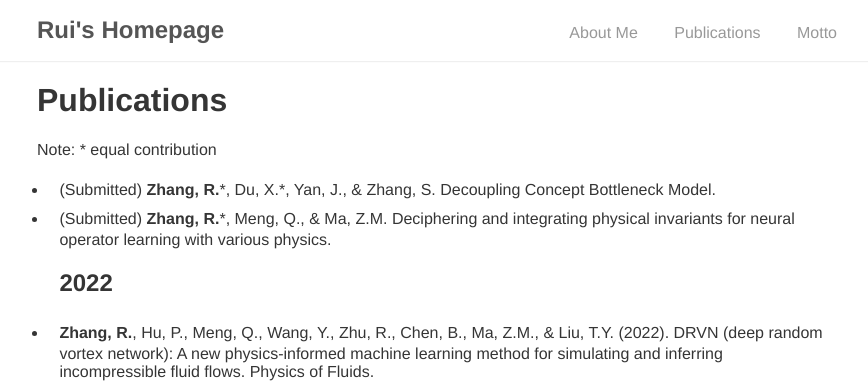
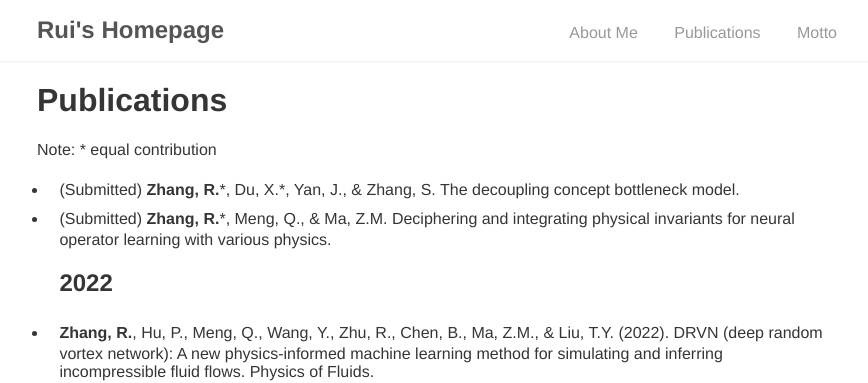
Before and after one commit to optray/optray.github.io, a Jekyll site: the page built from publication/index.md, in a window 1280 px wide. Shown: the top 383 px of the page, without its empty margins (203-1071 px from the left). Built offline with Jekyll 4.4.1, drawn with Linux system fonts in a browser that asks for light colours; our own code applies the rules of GitHub Pages for plain Markdown files.

Commit message:
Update index.md

```diff
--- a/publication/index.md
+++ b/publication/index.md
@@ -4,7 +4,7 @@ layout: base
 
 # Publications
 Note: * equal contribution
-+ (Submitted) **Zhang, R.**\*, Du, X.\*, Yan, J., & Zhang, S. Decoupling Concept Bottleneck Model.
++ (Submitted) **Zhang, R.**\*, Du, X.\*, Yan, J., & Zhang, S. The decoupling concept bottleneck model.
 + (Submitted) **Zhang, R.**\*, Meng, Q., & Ma, Z.M. Deciphering and integrating physical invariants for neural operator learning with various physics.
 ## 2022
 + **Zhang, R.**, Hu, P., Meng, Q., Wang, Y., Zhu, R., Chen, B., Ma, Z.M., & Liu, T.Y. (2022). DRVN (deep random vortex network): A new physics-informed machine learning method for simulating and inferring incompressible fluid flows. Physics of Fluids.
```
